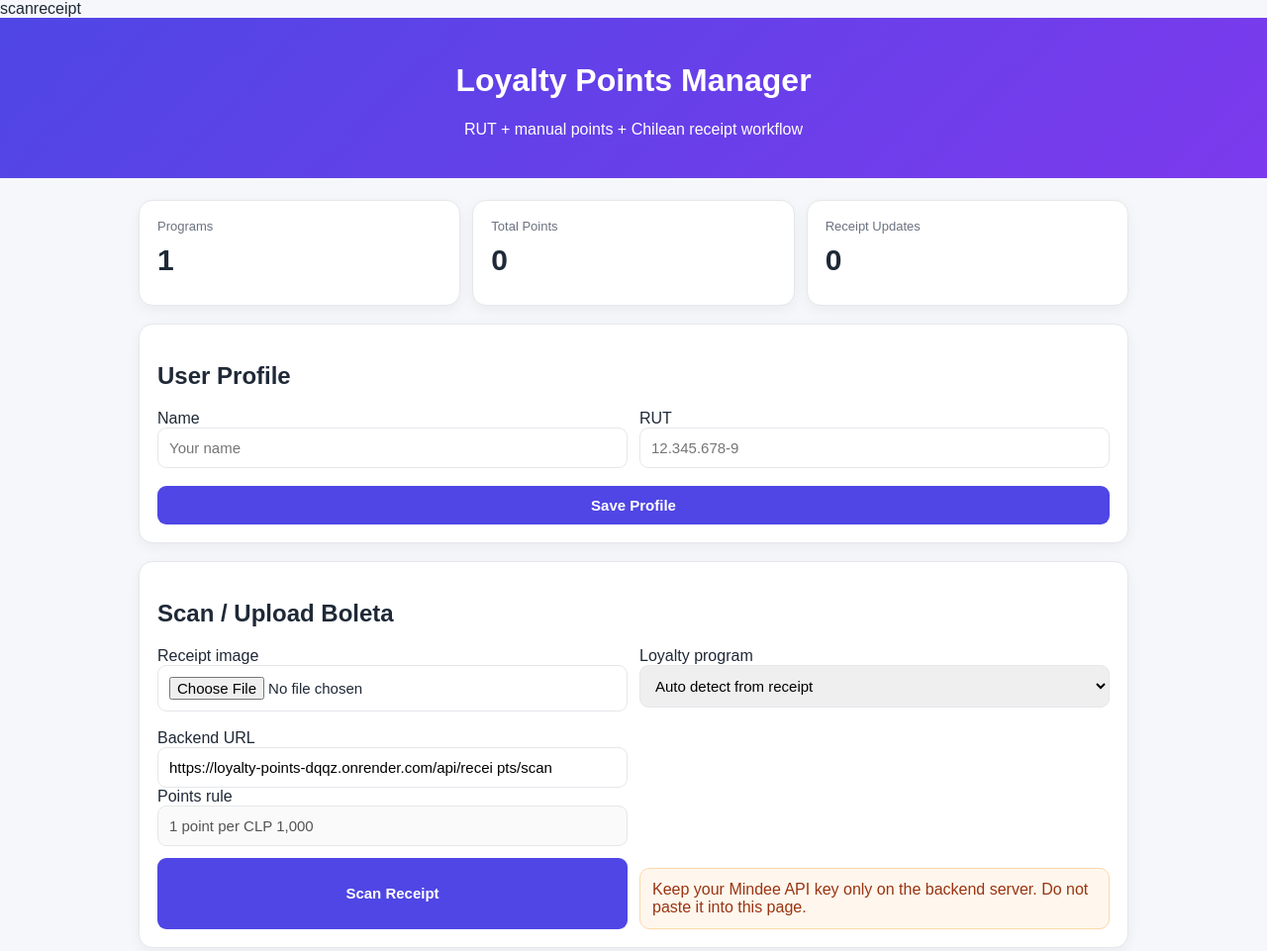
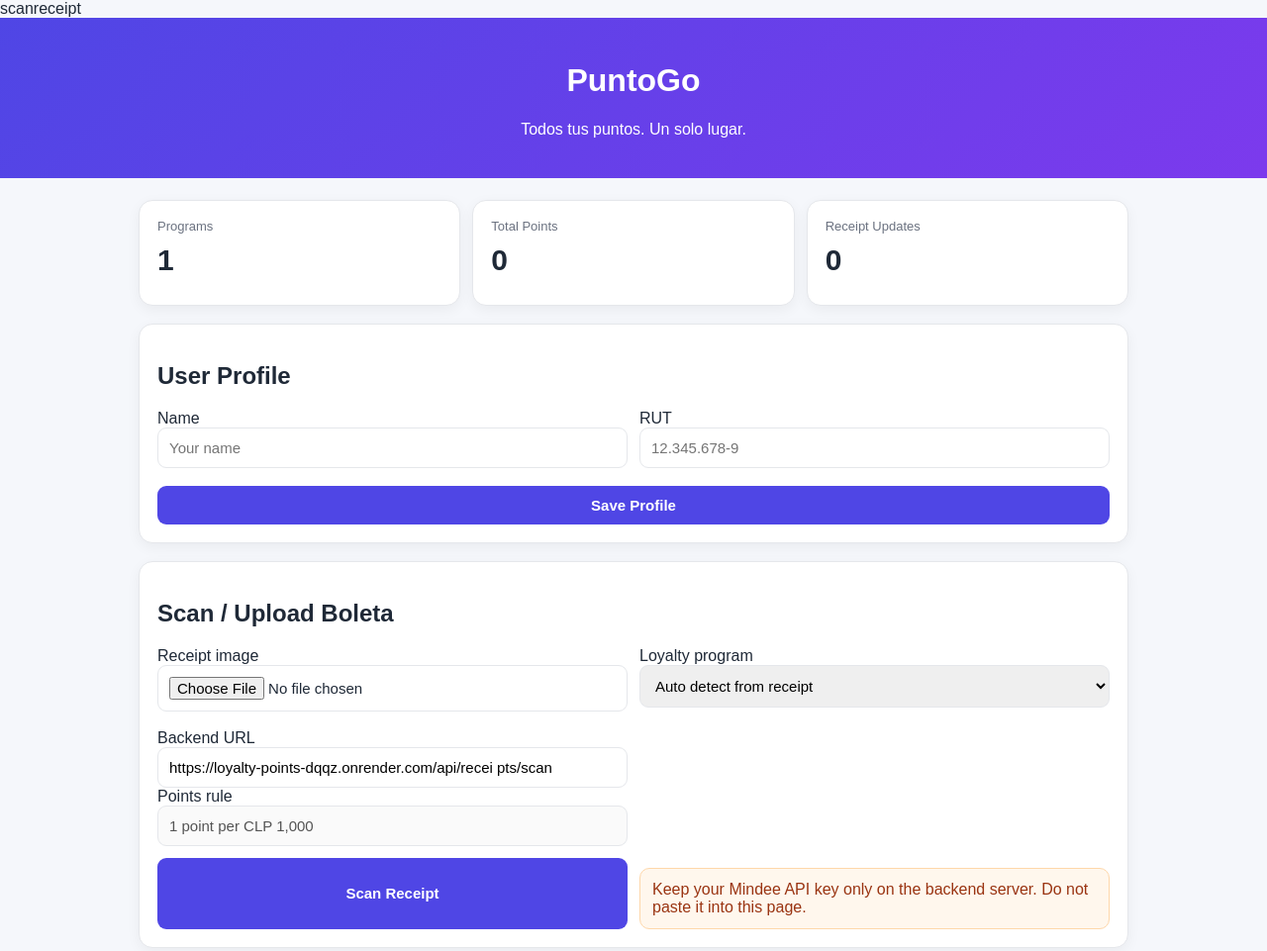
Before and after one commit to sapnamjain87-dot/Point-, a website: page index.html in a window 1280 px wide. Shown: the top 961 px of the page at 99% size. Drawn offline with Linux system fonts and the light colour scheme.

Commit message:
Update index.html

```diff
--- a/index.html
+++ b/index.html
@@ -2,7 +2,7 @@
 <html lang="en">
 <head>scanreceipt
 <meta name="viewport" content="width=device-width, initial-scale=1.0">
-<title>Loyalty Points Manager</title>
+<title>Loyalty Points</title>
 <style>
 body{font-family:Arial,sans-serif;background:#f5f7fb;margin:0;color:#1f2937}
 header{background:linear-gradient(135deg,#4f46e5,#7c3aed);color:white;padding:24px;text-align:center}
@@ -25,8 +25,8 @@ button{border:none;font-weight:700;cursor:pointer;background:#4f46e5;color:white
 </head>
 <body>
 <header>
-<h1>Loyalty Points Manager</h1>
-<p>RUT + manual points + Chilean receipt workflow</p>
+<h1> PuntoGo</h1>
+<p>Todos tus puntos. Un solo lugar.</p>
 </header>
 <main>
 <section class="grid">
```
